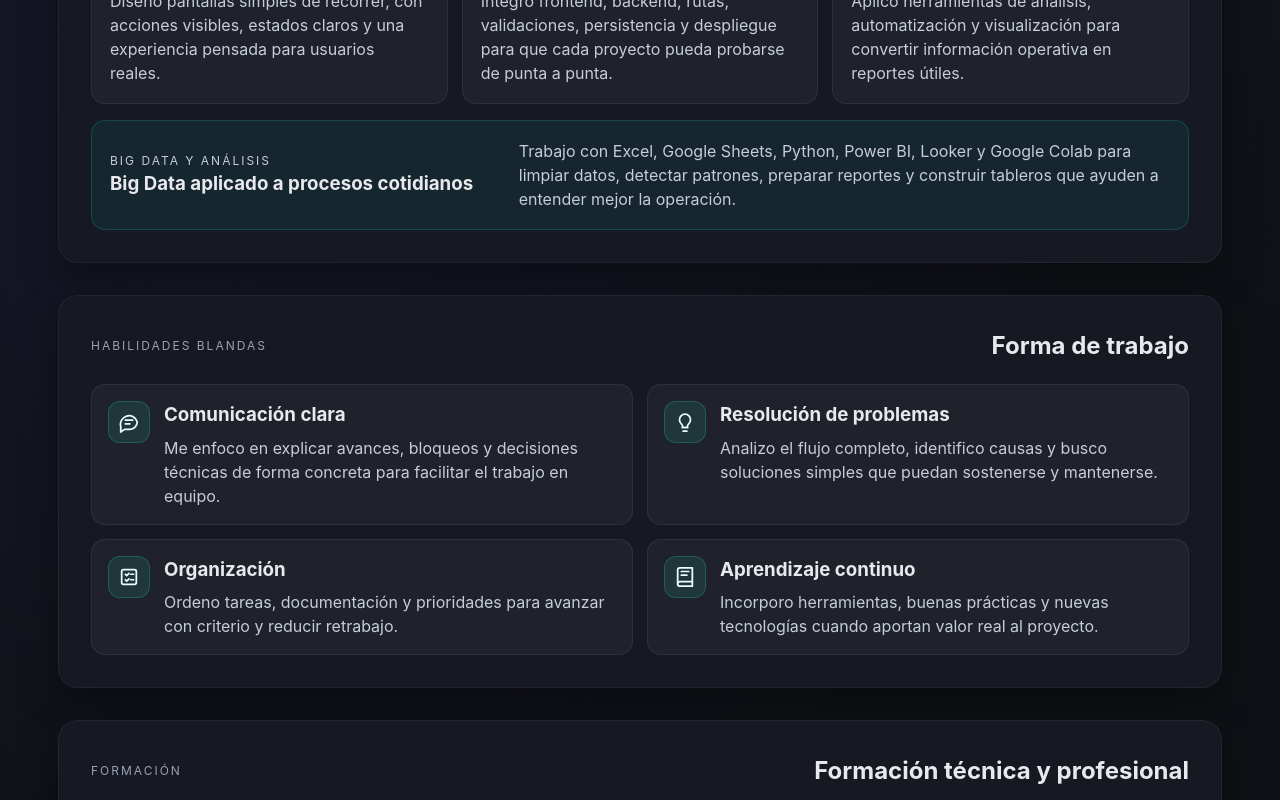
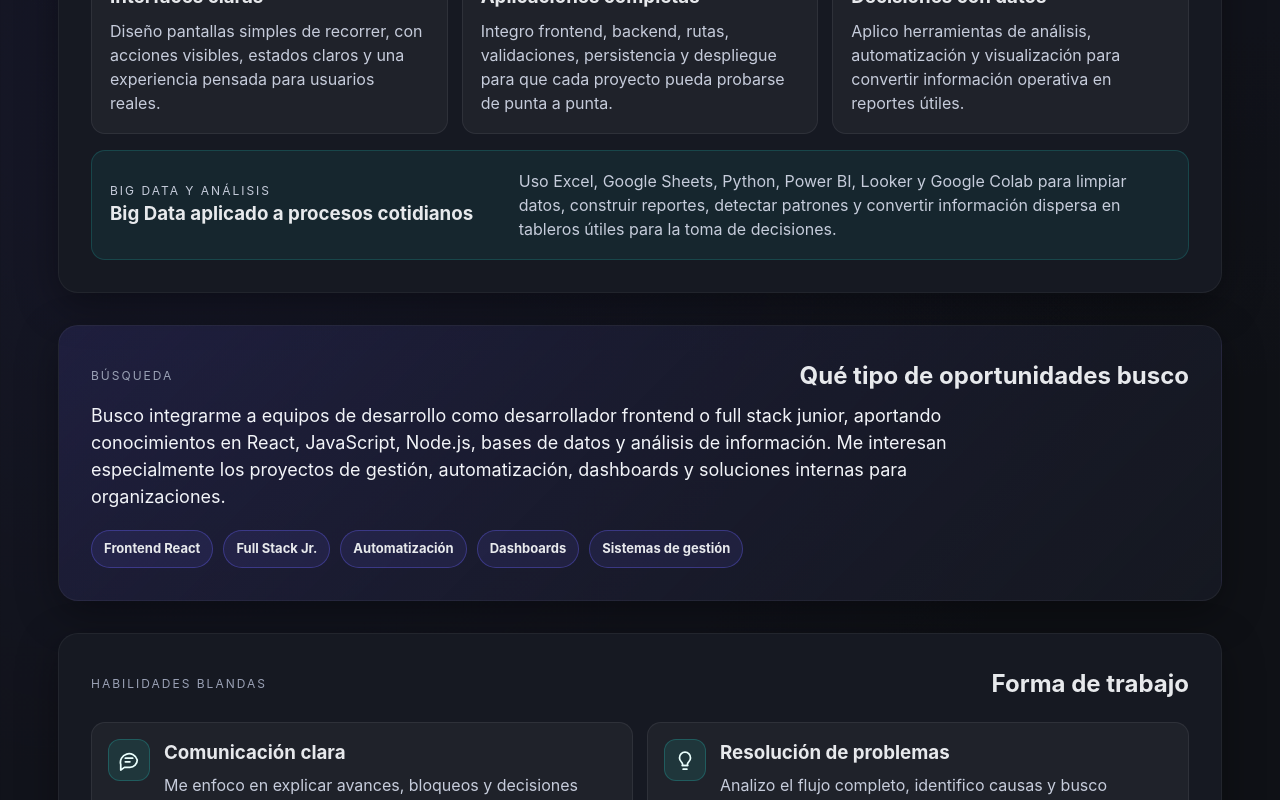
Before and after one commit to OteroCarlos1977/Portfolio_Web, a React (Vite) app: page / in a window 1280 px wide. Shown: the part 1060-1860 px from the top of the page. Built offline with nearby package versions, Linux system fonts and the light colour scheme.

Commit message:
Mejora posicionamiento profesional

```diff
--- a/src/App.jsx
+++ b/src/App.jsx
@@ -3,6 +3,7 @@ import { usePortfolio } from './context/PortfolioContext';
 import Hero from './components/Hero';
 import About from './components/About';
 import ValueProposition from './components/ValueProposition';
+import Opportunity from './components/Opportunity';
 import SoftSkills from './components/SoftSkills';
 import Education from './components/Education';
 import Skills from './components/Skills';
@@ -35,6 +36,7 @@ const App = () => {
         <nav className="nav">
           <a href="#about">Sobre mí</a>
           <a href="#value">Aporte</a>
+          <a href="#opportunity">Búsqueda</a>
           <a href="#soft-skills">Habilidades</a>
           <a href="#education">Formación</a>
           <a href="#skills">Tecnologías</a>
@@ -91,6 +93,7 @@ const App = () => {
         />
         <About about={data.about} />
         <ValueProposition items={data.valueProposition} dataFocus={data.dataFocus} />
+        <Opportunity opportunity={data.opportunity} />
         <SoftSkills skills={data.softSkills} />
         <Education education={data.education} />
         <Skills skills={data.skills} />
--- /dev/null
+++ b/src/components/Opportunity.jsx
@@ -0,0 +1,26 @@
+import PropTypes from 'prop-types';
+
+const Opportunity = ({ opportunity }) => (
+  <section className="section opportunity-section" id="opportunity">
+    <div className="section-header">
+      <p className="eyebrow">Búsqueda</p>
+      <h2>{opportunity.title}</h2>
+    </div>
+    <p className="opportunity-description">{opportunity.description}</p>
+    <div className="opportunity-tags" aria-label="Focos profesionales">
+      {opportunity.focus.map((item) => (
+        <span key={item}>{item}</span>
+      ))}
+    </div>
+  </section>
+);
+
+Opportunity.propTypes = {
+  opportunity: PropTypes.shape({
+    title: PropTypes.string.isRequired,
+    description: PropTypes.string.isRequired,
+    focus: PropTypes.arrayOf(PropTypes.string).isRequired,
+  }).isRequired,
+};
+
+export default Opportunity;
--- a/src/data/profile.json
+++ b/src/data/profile.json
@@ -1,9 +1,9 @@
 {
   "name": "Carlos Octavio Otero",
-  "title": "Full Stack Developer | React | Node.js | Big Data",
+  "title": "Desarrollador Web Full Stack Jr. | React · Node.js · Datos · Automatización",
   "location": "Buenos Aires, Argentina",
   "avatarUrl": "foto.jpeg",
-  "tagline": "Construyo aplicaciones web claras y funcionales, con interés en datos, automatización y soluciones basadas en información.",
+  "tagline": "Desarrollo aplicaciones web simples, funcionales y orientadas a resolver procesos reales: turnos, expedientes, catálogos, reportes y tableros de datos.",
   "about": "Soy desarrollador full stack con formación técnica en programación y conocimientos en Big Data. Me enfoco en transformar procesos complejos en aplicaciones web simples de usar, documentadas y mantenibles. Trabajo principalmente con React, Vite, Node.js, Express y bases de datos SQL/SQLite/MySQL, con interés especial en análisis de datos, visualización de información, automatización y mejora operativa.",
   "valueProposition": [
     {
@@ -24,7 +24,12 @@
   ],
   "dataFocus": {
     "title": "Big Data aplicado a procesos cotidianos",
-    "description": "Trabajo con Excel, Google Sheets, Python, Power BI, Looker y Google Colab para limpiar datos, detectar patrones, preparar reportes y construir tableros que ayuden a entender mejor la operación."
+    "description": "Uso Excel, Google Sheets, Python, Power BI, Looker y Google Colab para limpiar datos, construir reportes, detectar patrones y convertir información dispersa en tableros útiles para la toma de decisiones."
+  },
+  "opportunity": {
+    "title": "Qué tipo de oportunidades busco",
+    "description": "Busco integrarme a equipos de desarrollo como desarrollador frontend o full stack junior, aportando conocimientos en React, JavaScript, Node.js, bases de datos y análisis de información. Me interesan especialmente los proyectos de gestión, automatización, dashboards y soluciones internas para organizaciones.",
+    "focus": ["Frontend React", "Full Stack Jr.", "Automatización", "Dashboards", "Sistemas de gestión"]
   },
   "softSkills": [
     {
@@ -95,6 +100,39 @@
   },
   "projects": [
     {
+      "name": "Estudio Jurídico React",
+      "description": "Aplicación orientada a gestión de expedientes y tareas para estudio jurídico, planteada con frontend React, backend Node.js y persistencia SQLite.",
+      "caseStudy": {
+        "problem": "Un estudio jurídico necesita centralizar expedientes, clientes, agenda y finanzas sin perder claridad operativa.",
+        "solution": "Organicé la interfaz en módulos con dashboard, expedientes, clientes, agenda y finanzas, mostrando capturas navegables.",
+        "impact": "Demuestra criterio para diseñar herramientas administrativas con múltiples vistas y foco en seguimiento de información."
+      },
+      "technologies": ["React", "Node.js", "SQLite"],
+      "images": [
+        {
+          "src": "projects/juridica/appjuridicadashboard.png",
+          "alt": "Dashboard principal de la aplicación jurídica"
+        },
+        {
+          "src": "projects/juridica/apjuridicaexpedientes.png",
+          "alt": "Gestión de expedientes"
+        },
+        {
+          "src": "projects/juridica/appjuridicaclientes.png",
+          "alt": "Gestión de clientes"
+        },
+        {
+          "src": "projects/juridica/appjuridicaagenda.png",
+          "alt": "Agenda del estudio jurídico"
+        },
+        {
+          "src": "projects/juridica/appjuridicafinanzas.png",
+          "alt": "Vista de finanzas"
+        }
+      ],
+      "repoUrl": "https://github.com/OteroCarlos1977/estudio_juridico_react"
+    },
+    {
       "name": "Turnero Hospital",
       "description": "Aplicación para gestionar turnos médicos con especialidades, disponibilidad, pacientes, reservas, cancelaciones y panel administrativo. Incluye demo estática para Vercel con datos mock y persistencia local.",
       "caseStudy": {
@@ -147,6 +185,23 @@
       "demoUrl": "https://tpfinalg17.vercel.app/"
     },
     {
+      "name": "Proyecto Final COO",
+      "description": "Proyecto final académico tipo e-commerce con catálogo, login, rutas protegidas, panel administrativo y carrito de compras funcional con persistencia local.",
+      "caseStudy": {
+        "problem": "Representar una experiencia e-commerce completa desde frontend, incluyendo navegación, autenticación simulada y compra de productos.",
+        "solution": "Implementé catálogo, filtros, login, rutas protegidas y carrito con Context API, control de cantidades, validación de stock y persistencia en localStorage.",
+        "impact": "Refuerza manejo de estado global, flujos de compra, componentes reutilizables y lógica funcional más allá de una maqueta visual."
+      },
+      "technologies": ["React", "Vite", "Bootstrap", "React Router"],
+      "images": [
+        {
+          "src": "projects/coo/proyecto-final-coo.png",
+          "alt": "Vista principal del Proyecto Final COO"
+        }
+      ],
+      "repoUrl": "https://github.com/OteroCarlos1977/proyecto_final_COO"
+    },
+    {
       "name": "Portfolio Web",
       "description": "Portfolio personal con secciones de perfil, habilidades, proyectos y contacto. Incluye modo de edición local para actualizar contenido durante el desarrollo.",
       "caseStudy": {
@@ -162,56 +217,6 @@
         }
       ],
       "repoUrl": "https://github.com/OteroCarlos1977/Portfolio_Web"
-    },
-    {
-      "name": "Estudio Jurídico React",
-      "description": "Aplicación orientada a gestión de expedientes y tareas para estudio jurídico, planteada con frontend React, backend Node.js y persistencia SQLite.",
-      "caseStudy": {
-        "problem": "Un estudio jurídico necesita centralizar expedientes, clientes, agenda y finanzas sin perder claridad operativa.",
-        "solution": "Organicé la interfaz en módulos con dashboard, expedientes, clientes, agenda y finanzas, mostrando capturas navegables.",
-        "impact": "Demuestra criterio para diseñar herramientas administrativas con múltiples vistas y foco en seguimiento de información."
-      },
-      "technologies": ["React", "Node.js", "SQLite"],
-      "images": [
-        {
-          "src": "projects/juridica/appjuridicadashboard.png",
-          "alt": "Dashboard principal de la aplicación jurídica"
-        },
-        {
-          "src": "projects/juridica/apjuridicaexpedientes.png",
-          "alt": "Gestión de expedientes"
-        },
-        {
-          "src": "projects/juridica/appjuridicaclientes.png",
-          "alt": "Gestión de clientes"
-        },
-        {
-          "src": "projects/juridica/appjuridicaagenda.png",
-          "alt": "Agenda del estudio jurídico"
-        },
-        {
-          "src": "projects/juridica/appjuridicafinanzas.png",
-          "alt": "Vista de finanzas"
-        }
-      ],
-      "repoUrl": "https://github.com/OteroCarlos1977/estudio_juridico_react"
-    },
-    {
-      "name": "Proyecto Final COO",
-      "description": "Proyecto final académico tipo e-commerce con catálogo, login, rutas protegidas, panel administrativo y carrito de compras funcional con persistencia local.",
-      "caseStudy": {
-        "problem": "Representar una experiencia e-commerce completa desde frontend, incluyendo navegación, autenticación simulada y compra de productos.",
-        "solution": "Implementé catálogo, filtros, login, rutas protegidas y carrito con Context API, control de cantidades, validación de stock y persistencia en localStorage.",
-        "impact": "Refuerza manejo de estado global, flujos de compra, componentes reutilizables y lógica funcional más allá de una maqueta visual."
-      },
-      "technologies": ["React", "Vite", "Bootstrap", "React Router"],
-      "images": [
-        {
-          "src": "projects/coo/proyecto-final-coo.png",
-          "alt": "Vista principal del Proyecto Final COO"
-        }
-      ],
-      "repoUrl": "https://github.com/OteroCarlos1977/proyecto_final_COO"
     }
   ],
   "social": {
--- a/src/styles/App.css
+++ b/src/styles/App.css
@@ -258,6 +258,33 @@ main {
 .section-header.compact {
   align-items: flex-start;
   gap: 4px;
+}
+
+.opportunity-section {
+  background: linear-gradient(135deg, rgba(108, 99, 255, 0.12), rgba(22, 25, 34, 0.96));
+}
+
+.opportunity-description {
+  max-width: 900px;
+  color: #f2f4f8;
+  font-size: 18px;
+  margin: 8px 0 20px;
+}
+
+.opportunity-tags {
+  display: flex;
+  flex-wrap: wrap;
+  gap: 10px;
+}
+
+.opportunity-tags span {
+  border: 1px solid rgba(108, 99, 255, 0.35);
+  border-radius: 999px;
+  padding: 8px 12px;
+  color: var(--text);
+  background: rgba(108, 99, 255, 0.1);
+  font-weight: 700;
+  font-size: 13px;
 }
 
 .section-header h2,
```
Also changed, not shown: 1 other file (tests, documents, lock files or other folders).
